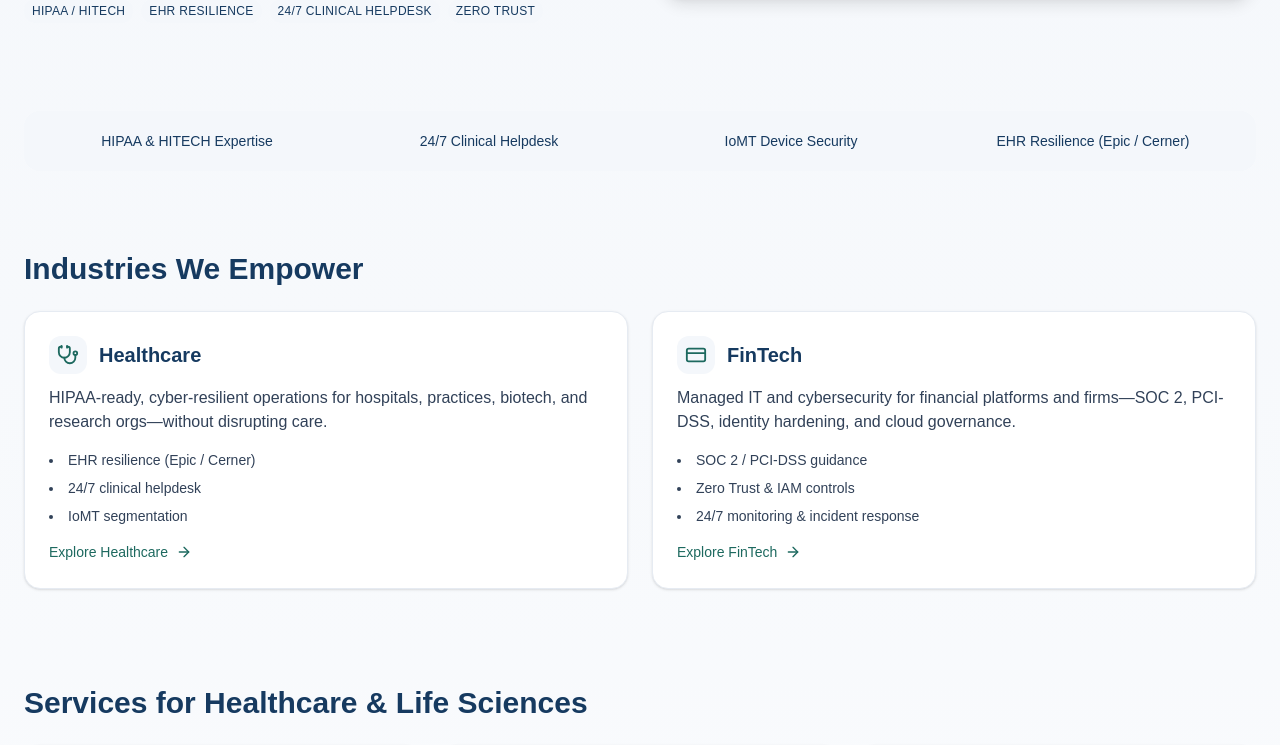
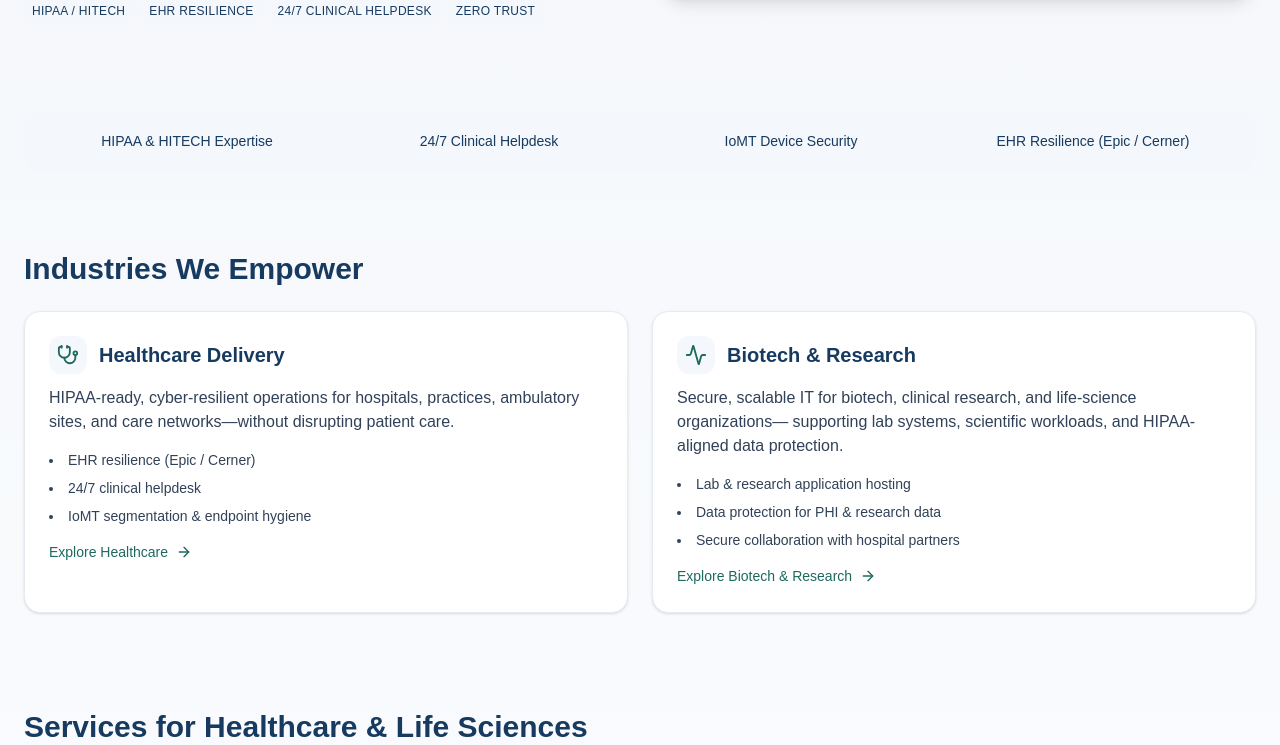
Before and after one commit to dinopicinich/techbiota, a Next.js app: page / in a window 1280 px wide. Shown: the part 529-1274 px from the top of the page. Built offline with nearby package versions, Linux system fonts and the light colour scheme; no server answers.

Commit message:
chore(home): healthcare-only industries cards

```diff
--- a/app/page.tsx
+++ b/app/page.tsx
@@ -11,7 +11,6 @@ import {
   Lock,
   Server,
   ArrowRight,
-  CreditCard,
   Building,
 } from "lucide-react";
 
@@ -509,7 +508,7 @@ function AssessmentCard({ brand, calendlyUrl }: { brand: any; calendlyUrl: strin
           </div>
         </div>
       </section>
-{/* === Industries We Empower (Healthcare + FinTech) === */}
+{/* === Industries We Empower (Healthcare subsectors) === */}
 <section id="industries" className="py-12">
   <div className="mx-auto max-w-7xl px-6">
     <h2 className="text-3xl font-bold mb-6" style={{ color: brand.primary }}>
@@ -518,47 +517,65 @@ function AssessmentCard({ brand, calendlyUrl }: { brand: any; calendlyUrl: strin
 
     <div className="grid md:grid-cols-2 gap-6">
       {/* Healthcare card */}
-      <a href="/healthcare" className="group rounded-2xl p-6 shadow-sm border bg-white hover:-translate-y-[2px] hover:shadow-md transition"
-         style={{ borderColor: "#e6ebf2" }}>
+      <a
+        href="/healthcare"
+        className="group rounded-2xl p-6 shadow-sm border bg-white hover:-translate-y-[2px] hover:shadow-md transition"
+        style={{ borderColor: "#e6ebf2" }}
+      >
         <div className="flex items-center gap-3 mb-3">
           <div className="p-2 rounded-xl" style={{ background: brand.light }}>
             <Stethoscope size={22} style={{ color: brand.secondary }} />
           </div>
-          <h3 className="text-xl font-semibold" style={{ color: brand.primary }}>Healthcare</h3>
+          <h3 className="text-xl font-semibold" style={{ color: brand.primary }}>
+            Healthcare Delivery
+          </h3>
         </div>
         <p className="text-slate-700">
-          HIPAA-ready, cyber-resilient operations for hospitals, practices, biotech, and research orgs—without disrupting care.
+          HIPAA-ready, cyber-resilient operations for hospitals, practices, ambulatory sites,
+          and care networks—without disrupting patient care.
         </p>
         <ul className="mt-4 text-sm text-slate-700 space-y-2 list-disc list-inside">
           <li>EHR resilience (Epic / Cerner)</li>
           <li>24/7 clinical helpdesk</li>
-          <li>IoMT segmentation</li>
+          <li>IoMT segmentation & endpoint hygiene</li>
         </ul>
-        <span className="inline-flex items-center gap-2 mt-4 text-sm font-medium group-hover:underline" style={{ color: brand.secondary }}>
+        <span
+          className="inline-flex items-center gap-2 mt-4 text-sm font-medium group-hover:underline"
+          style={{ color: brand.secondary }}
+        >
           Explore Healthcare
           <ArrowRight size={16} />
         </span>
       </a>
 
-      {/* FinTech card */}
-      <a href="/fintech" className="group rounded-2xl p-6 shadow-sm border bg-white hover:-translate-y-[2px] hover:shadow-md transition"
-         style={{ borderColor: "#e6ebf2" }}>
+      {/* Biotech & Research card (repurposed from FinTech) */}
+      <a
+        href="/healthcare"
+        className="group rounded-2xl p-6 shadow-sm border bg-white hover:-translate-y-[2px] hover:shadow-md transition"
+        style={{ borderColor: "#e6ebf2" }}
+      >
         <div className="flex items-center gap-3 mb-3">
           <div className="p-2 rounded-xl" style={{ background: brand.light }}>
-            <CreditCard size={22} style={{ color: brand.secondary }} />
+            <Activity size={22} style={{ color: brand.secondary }} />
           </div>
-          <h3 className="text-xl font-semibold" style={{ color: brand.primary }}>FinTech</h3>
+          <h3 className="text-xl font-semibold" style={{ color: brand.primary }}>
+            Biotech &amp; Research
+          </h3>
         </div>
         <p className="text-slate-700">
-          Managed IT and cybersecurity for financial platforms and firms—SOC&nbsp;2, PCI-DSS, identity hardening, and cloud governance.
+          Secure, scalable IT for biotech, clinical research, and life-science organizations—
+          supporting lab systems, scientific workloads, and HIPAA-aligned data protection.
         </p>
         <ul className="mt-4 text-sm text-slate-700 space-y-2 list-disc list-inside">
-          <li>SOC 2 / PCI-DSS guidance</li>
-          <li>Zero Trust & IAM controls</li>
-          <li>24/7 monitoring & incident response</li>
+          <li>Lab &amp; research application hosting</li>
+          <li>Data protection for PHI &amp; research data</li>
+          <li>Secure collaboration with hospital partners</li>
         </ul>
-        <span className="inline-flex items-center gap-2 mt-4 text-sm font-medium group-hover:underline" style={{ color: brand.secondary }}>
-          Explore FinTech
+        <span
+          className="inline-flex items-center gap-2 mt-4 text-sm font-medium group-hover:underline"
+          style={{ color: brand.secondary }}
+        >
+          Explore Biotech &amp; Research
           <ArrowRight size={16} />
         </span>
       </a>
```
